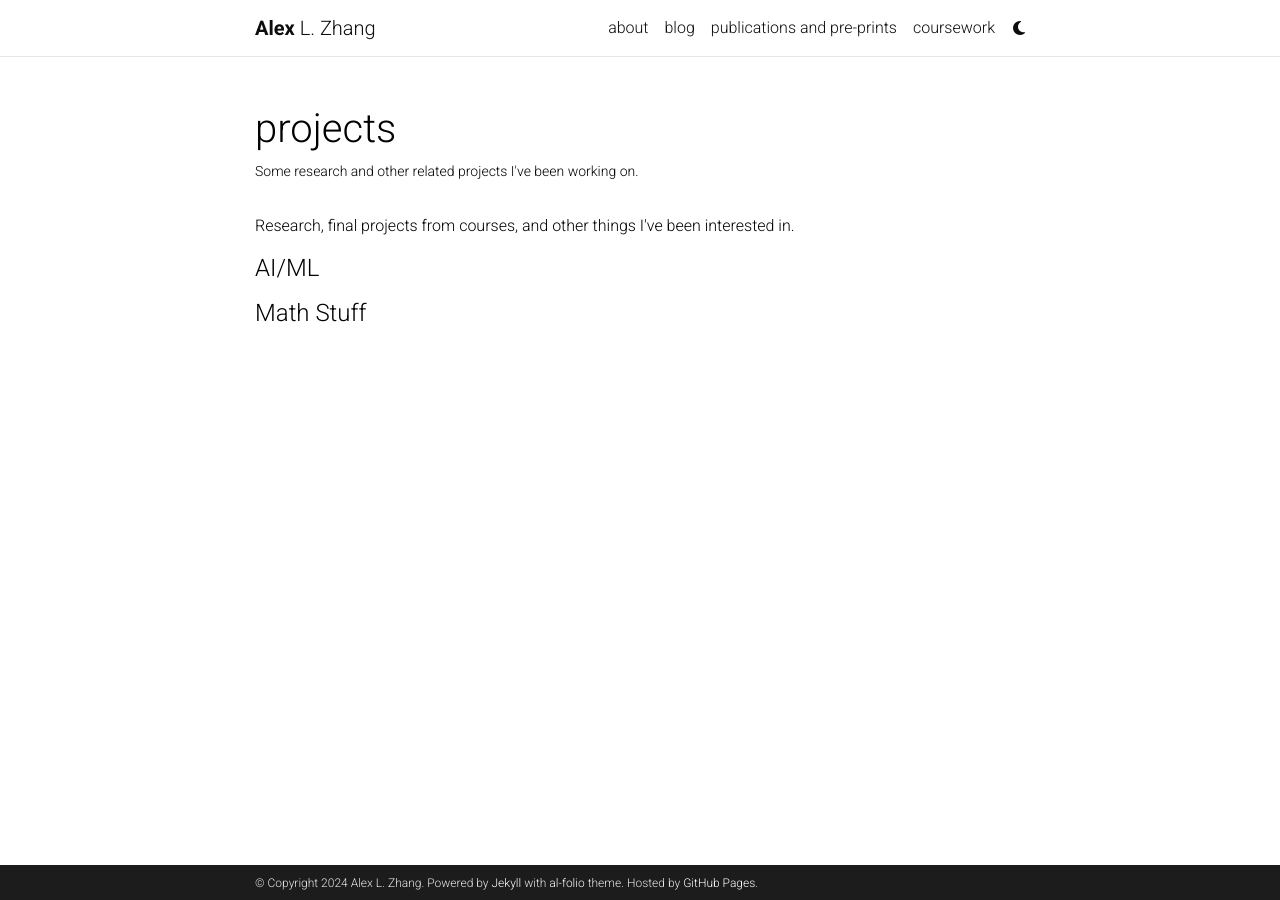
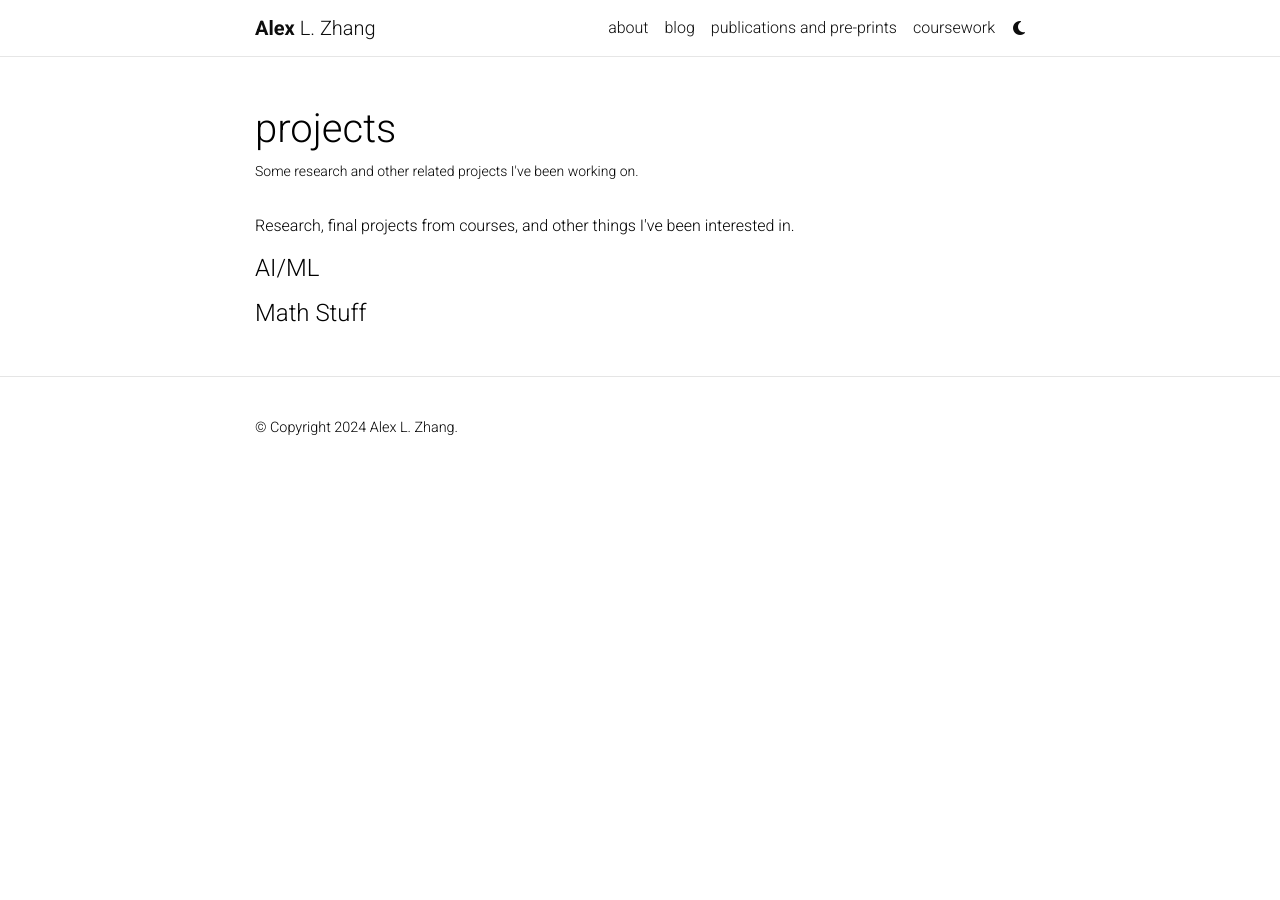
Before and after one commit to alexzhang13/alexzhang13.github.io-old, a Jekyll site: the page built from _pages/projects.md, in a window 1280 px wide. Built offline with Jekyll 4.4.1, drawn with Linux system fonts in a browser that asks for light colours; comment, search, counter and statistics services are not loaded; a style sheet for code colours, icons or effects is not loaded.

```diff
--- a/_config.yml
+++ b/_config.yml
@@ -9,9 +9,7 @@ last_name: Zhang
 email: alzhang@princeton.edu
 description: > # the ">" symbol means to ignore newlines until "footer_text:"
   A simple, whitespace theme for academics. Based on [*folio](https://github.com/bogoli/-folio) design.
-footer_text: >
-  Powered by <a href="https://jekyllrb.com/" target="_blank">Jekyll</a> with <a href="https://github.com/alshedivat/al-folio">al-folio</a> theme.
-  Hosted by <a href="https://pages.github.com/" target="_blank">GitHub Pages</a>.
+footer_text: # footer test
 keywords: jekyll, jekyll-theme, academic-website, portfolio-website  # add your own keywords or leave empty
 
 lang: en # the language of your site (for example: en, fr, cn, ru, etc.)
@@ -51,7 +49,7 @@ rss_icon: false
 # -----------------------------------------------------------------------------
 
 navbar_fixed: true
-footer_fixed: true
+footer_fixed: false
 
 # Dimensions
 max_width: 800px
```
